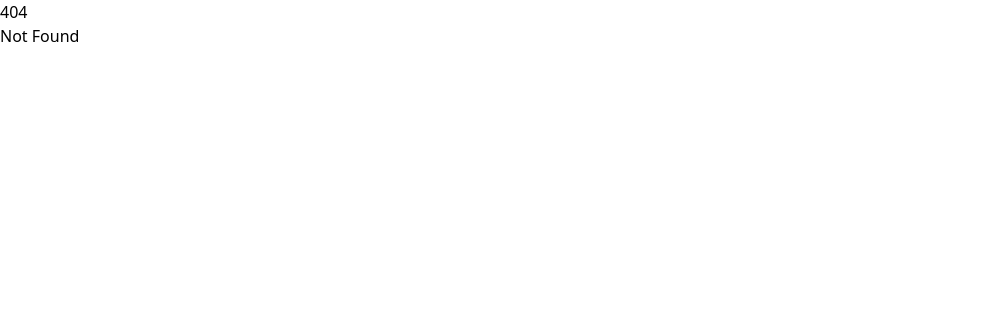
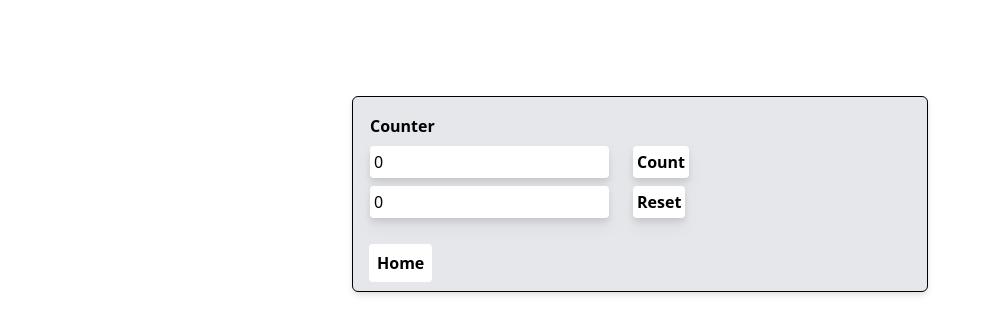
Before and after one commit to eeturonkko/svelte5-shenanigans, a SvelteKit app: page /counter in a window 1280 px wide. Before the commit this address had no page. Shown: the top 334 px of the page, without its empty margins (0-992 px from the left). Built offline with nearby package versions, Linux system fonts and the light colour scheme.

Commit message:
add main navigation and implement counter and temperature converter pages

```diff
--- a/src/routes/+page.svelte
+++ b/src/routes/+page.svelte
@@ -1,2 +1,8 @@
-<h1>Welcome to SvelteKit</h1>
-<p>Visit <a href="https://svelte.dev/docs/kit">svelte.dev/docs/kit</a> to read the documentation</p>
+<main class="container mx-auto mt-12 h-screen max-w-xl space-y-8 text-center">
+	<h1 class="mb-6 text-xl font-bold">Welcome to SvelteKit challenges</h1>
+	<a class="rounded-md bg-green-500 p-4 font-semibold text-white" href="/counter">Counter</a>
+	<a class="rounded-md bg-blue-500 p-4 font-semibold text-white" href="/crud">CRUD</a>
+	<a class="rounded-md bg-orange-500 p-4 font-semibold text-white" href="/temp-converter"
+		>Temperature Converter</a
+	>
+</main>
--- /dev/null
+++ b/src/routes/counter/+page.svelte
@@ -0,0 +1,31 @@
+<script lang="ts">
+	let count = $state(0);
+	let doubled = $derived(count * 2);
+
+	function increment() {
+		count += 1;
+	}
+
+	function reset() {
+		count = 0;
+	}
+</script>
+
+<main class="h-screen">
+	<section
+		class="container mx-auto mt-24 max-w-xl rounded-md border border-black bg-gray-200 p-4 drop-shadow-md"
+	>
+		<div class="max-w- flex flex-col border">
+			<h2 class="font-semibold">Counter</h2>
+			<div class="mt-2 flex gap-6 drop-shadow-lg">
+				<input class="rounded bg-white p-1" type="text" bind:value={count} disabled />
+				<button onclick={increment} class="rounded bg-white p-1 font-semibold">Count</button>
+			</div>
+			<div class="mb-8 mt-2 flex gap-6 drop-shadow-lg">
+				<input class="rounded bg-white p-1" type="text" value={doubled} disabled />
+				<button onclick={reset} class="rounded bg-white p-1 font-semibold">Reset</button>
+			</div>
+		</div>
+		<a class="rounded bg-white p-2 font-semibold text-black" href="/">Home</a>
+	</section>
+</main>
--- a/src/routes/crud/+page.svelte
+++ b/src/routes/crud/+page.svelte
@@ -125,5 +125,6 @@
 				>
 			</div>
 		</div>
+		<a class="rounded bg-white p-2 font-semibold text-black" href="/">Home</a>
 	</section>
 </main>
--- /dev/null
+++ b/src/routes/temp-converter/+page.svelte
@@ -0,0 +1,14 @@
+<script lang="ts">
+</script>
+
+<main class="h-screen">
+	<section
+		class="container mx-auto mt-24 max-w-xl rounded-md border border-black bg-gray-200 p-4 drop-shadow-md"
+	>
+		<div class="max-w- flex flex-col border">
+			<h2 class="font-semibold">Temperature Converter</h2>
+
+			<a class="rounded bg-white p-2 font-semibold text-black" href="/">Home</a>
+		</div>
+	</section>
+</main>
```
